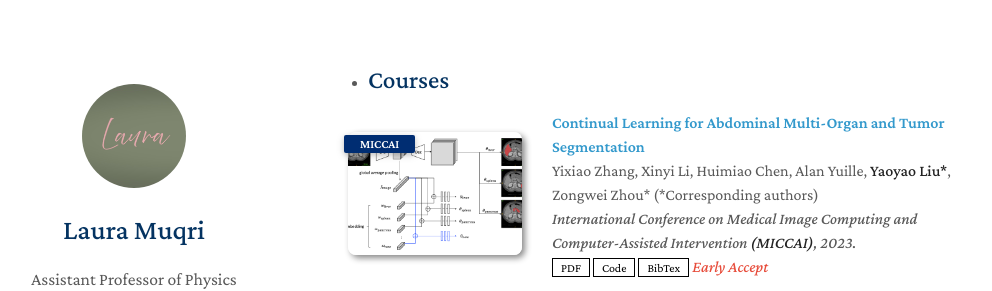
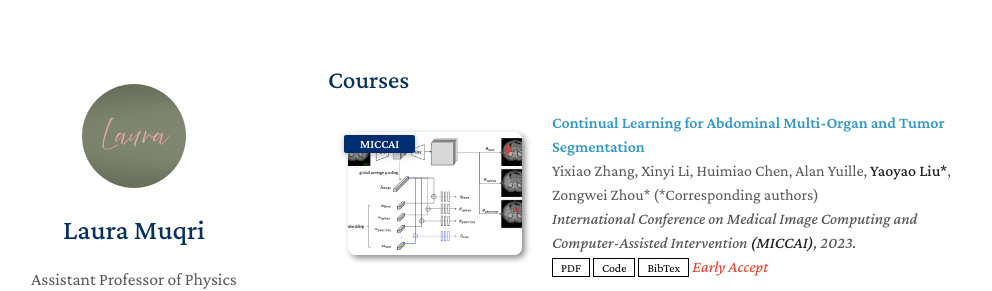
Before and after one commit to LauraMuqri/LauraMuqri.github.io, a Jekyll site: the page built from index.md, in a window 1280 px wide. Shown: the top 291 px of the page, without its empty margins (142-1134 px from the left). Built offline with Jekyll 4.4.1, drawn with Linux system fonts in a browser that asks for light colours; a style sheet for code colours, icons or effects is not loaded.

Commit message:
Update index.md

```diff
--- a/index.md
+++ b/index.md
@@ -20,5 +20,5 @@ I am a Ph.D. student at ...
 - **[Mar. 2019]** Our paper about few-shot learning is accepted to CVPR 2019.
 -->
 
-- {% include_relative _includes/publications.md %}
+ {% include_relative _includes/publications.md %}
 <!-- {% include_relative _includes/services.md %} -->
```
